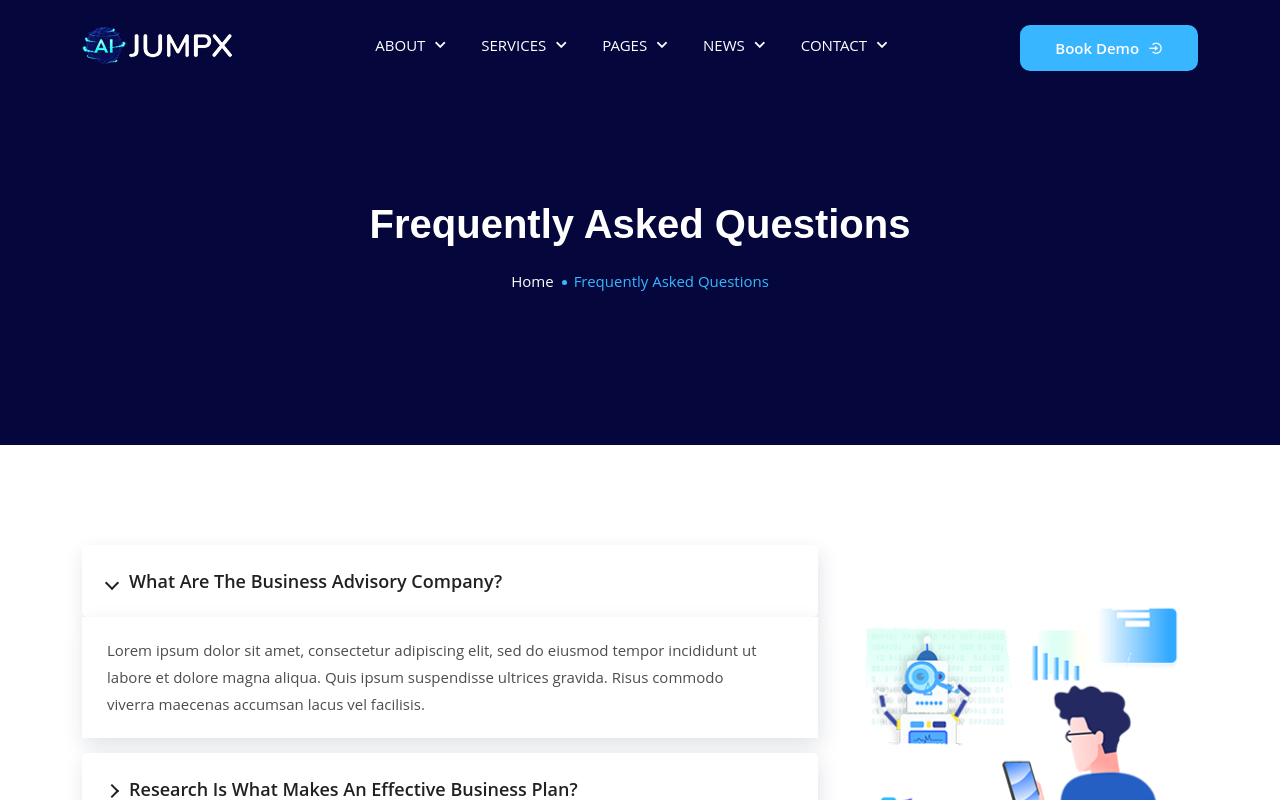
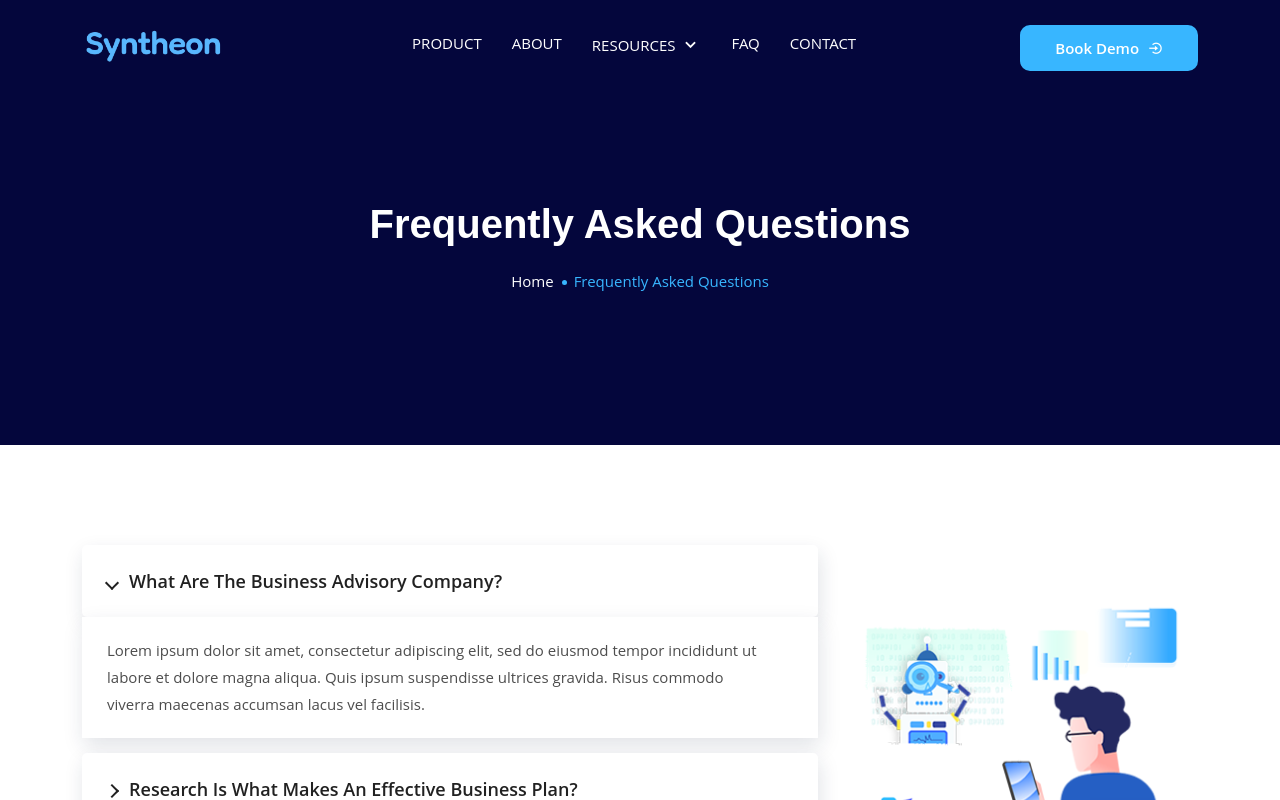
Before and after one commit to Altaf1k1P/jumpx, a Next.js app: page /faq in a window 1280 px wide. Shown: the top 800 px of the page. Built offline with nearby package versions, Linux system fonts and the light colour scheme.

Commit message:
all done

```diff
--- a/components/Layouts/Navbar.js
+++ b/components/Layouts/Navbar.js
@@ -3,7 +3,7 @@ import { useRouter } from "next/router";
 import Link from "next/link";
 import Image from "next/image";
 
-import logo from "../../public/images/white-logo.png";
+import logo from "../../public/images/syntheon-logo.png";
 
 const Navbar = ({onEnquireClick}) => {
   // Add active class
@@ -132,7 +132,33 @@ const Navbar = ({onEnquireClick}) => {
                      {/*home btn end  */}
 
 
-                <li className="nav-item">
+                     <li className="nav-item">
+                      <Link
+                        href="/about/"
+                        className={`nav-link ${
+                          currentPath == "/about/" && "active"
+                        }`}
+                      >
+                        Product
+                      </Link>
+                    </li>
+
+
+                    <li className="nav-item">
+                      <Link
+                        href="/about-2/"
+                        className={`nav-link ${
+                          currentPath == "/about-2/" && "active"
+                        }`}
+                      >
+                        About
+                      </Link>
+                    </li>
+
+
+
+
+                {/* <li className="nav-item">
                   <Link
                     href="#"
                     className="nav-link"
@@ -163,8 +189,18 @@ const Navbar = ({onEnquireClick}) => {
                         About Style Two
                       </Link>
                     </li>
+                    <li className="nav-item">
+                      <Link
+                        href="/about-3/"
+                        className={`nav-link ${
+                          currentPath == "/about-3/" && "active"
+                        }`}
+                      >
+                        About Style Three
+                      </Link>
+                    </li>
                   </ul>
-                </li>
+                </li> */}
 
                 <li className="nav-item">
                   <Link
@@ -172,29 +208,29 @@ const Navbar = ({onEnquireClick}) => {
                     className="nav-link"
                     onClick={(e) => e.preventDefault()}
                   >
-                    Services <i className="bx bx-chevron-down"></i>
+                    Resources <i className="bx bx-chevron-down"></i>
                   </Link>
 
                   <ul className="dropdown-menu">
-                    <li className="nav-item">
+                  <li className="nav-item">
                       <Link
-                        href="/services/"
+                        href="/news/"
                         className={`nav-link ${
-                          currentPath == "/services/" && "active"
+                          currentPath == "/news/" && "active"
                         }`}
                       >
-                        Services Style One
+                        Blog
                       </Link>
                     </li>
 
                     <li className="nav-item">
                       <Link
-                        href="/services/style-2/"
+                        href="/news/"
                         className={`nav-link ${
-                          currentPath == "/services/style-2/" && "active"
+                          currentPath == "/news/" && "active"
                         }`}
                       >
-                        Services Style Two
+                        News
                       </Link>
                     </li>
 
@@ -205,11 +241,11 @@ const Navbar = ({onEnquireClick}) => {
                           currentPath == "/services/style-3/" && "active"
                         }`}
                       >
-                        Services Style Three
+                        Product Updates
                       </Link>
                     </li>
 
-                    <li className="nav-item">
+                    {/* <li className="nav-item">
                       <Link
                         href="/services/style-4/"
                         className={`nav-link ${
@@ -229,11 +265,26 @@ const Navbar = ({onEnquireClick}) => {
                       >
                         Service Details
                       </Link>
-                    </li>
+                    </li> */}
                   </ul>
                 </li>
 
+
+
                 <li className="nav-item">
+                      <Link
+                        href="/faq/"
+                        className={`nav-link ${
+                          currentPath == "/faq/" && "active"
+                        }`}
+                      >
+                        Faq
+                      </Link>
+                    </li>
+
+
+
+                {/* <li className="nav-item">
                   <Link href="#" onClick={(e) => e.preventDefault()}>
                     Pages <i className="bx bx-chevron-down"></i>
                   </Link>
@@ -349,9 +400,9 @@ const Navbar = ({onEnquireClick}) => {
                       </Link>
                     </li>
                   </ul>
-                </li>
+                </li> */}
 
-                <li className="nav-item">
+                {/* <li className="nav-item">
                   <Link href="#" onClick={(e) => e.preventDefault()}>
                     News <i className="bx bx-chevron-down"></i>
                   </Link>
@@ -390,9 +441,22 @@ const Navbar = ({onEnquireClick}) => {
                       </Link>
                     </li>
                   </ul>
-                </li>
+                </li> */}
+
 
                 <li className="nav-item">
+                      <Link
+                        href="/contact/"
+                        className={`nav-link ${
+                          currentPath == "/contact/" && "active"
+                        }`}
+                      >
+                        Contact
+                      </Link>
+                    </li>
+
+
+                {/* <li className="nav-item">
                   <Link
                     href="#"
                     className="nav-link"
@@ -424,7 +488,7 @@ const Navbar = ({onEnquireClick}) => {
                       </Link>
                     </li>
                   </ul>
-                </li>
+                </li>*/}
               </ul>
 
               <div className="others-options">
```
Also changed, not shown: pages/about-3.js (added, +36 -0 lines), public/images/syntheon-logo.png (added).
